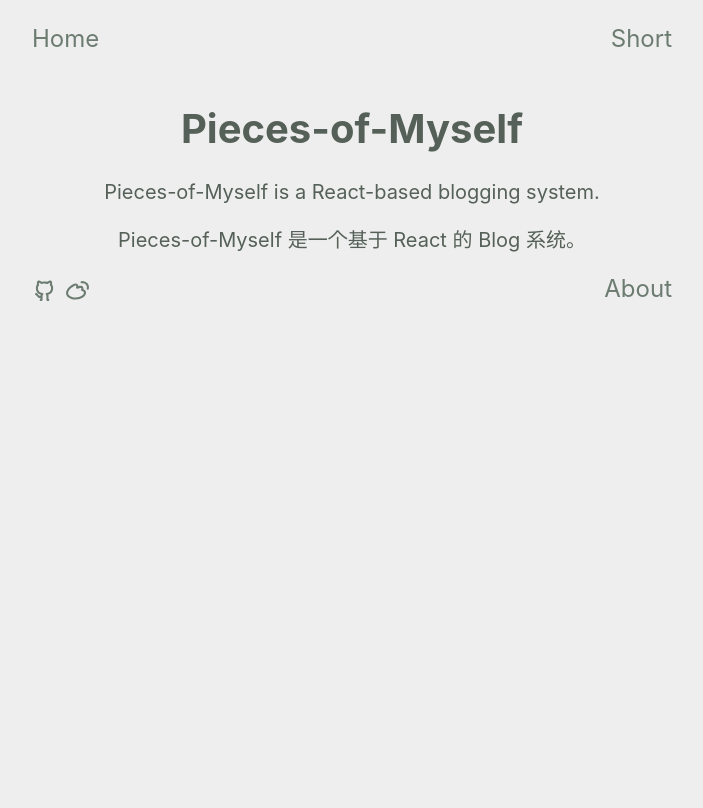
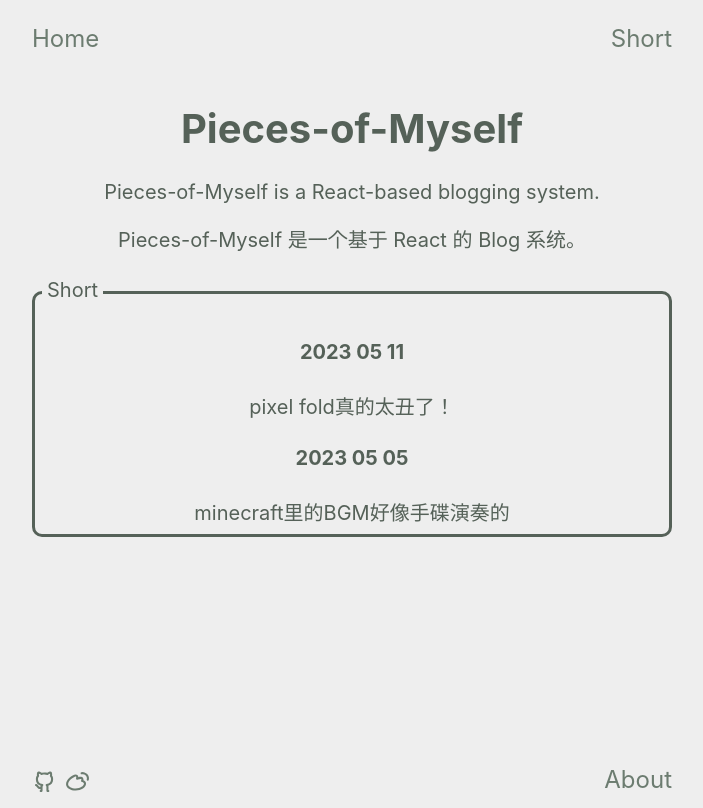
Before and after one commit to TsaiZinan/Pieces-of-Myself, a React (Create React App) app: page / in a window 1280 px wide. Shown: the whole page, without its empty margins (288-991 px from the left). Built offline with nearby package versions, Linux system fonts and the light colour scheme.

Commit message:
add short component to main page

```diff
--- a/src/blogs/short.md
+++ b/src/blogs/short.md
@@ -1 +1,20 @@
-# This is a short blog.
+#### 2023 05 11
+pixel fold真的太丑了！
+
+#### 2023 05 05
+minecraft里的BGM好像手碟演奏的
+
+#### 2023 05 03
+Arkane居然在红霞岛这里崩了，令人感叹
+
+#### 2023 05 02
+一口甜甜圈下去都是幸福的感觉
+
+#### 2023 05 02
+徒劳想抓住梦的尾巴
+
+#### 2023 04 30
+手腕好像知道我要开始复键，突然就隐隐约约痛了起来
+
+#### 2023 04 30
+整理截图，发现我是有多爱wows这游戏啊
--- a/src/components/footer/FooterPage.css
+++ b/src/components/footer/FooterPage.css
@@ -6,6 +6,7 @@
 
   /* border-top: 2px solid var(--main-font-color-2); */
   padding-top: 5px;
+
 }
 
 /* .footerPage-icons {
--- a/src/components/homePage/HomePage.css
+++ b/src/components/homePage/HomePage.css
@@ -6,6 +6,7 @@
   display: flex;
   flex-direction: column;
   align-items: center;
+  min-height: 100vh;
 
   font-size: 20px;
   /* font-family: 'Franklin Gothic Medium', 'Arial Narrow', Arial, sans-serif; */
@@ -34,6 +35,8 @@
 
   width: 50%;
 
+  margin-top: auto;
+
 
 }
 
--- a/src/components/tableOfContents/TableOfContents.css
+++ b/src/components/tableOfContents/TableOfContents.css
@@ -13,11 +13,51 @@
   /* justify-content: center; */
 }
 
+.tableOfContents-short-title {
+  background-color: var(--main-bg-color);
+  color: var(--main-font-color-2);
+
+  position: relative;
+  z-index: 2;
+
+  display: table;
+  width: fit-content;
+
+  margin-bottom: -16px;
+  margin-left: 10px;
+
+  padding: 5px;
+}
+
+.tableOfContents-short {
+  position: relative;
+  z-index: 1;
+
+  /* display: flex;
+  align-items: flex-start; */
+
+  color: var(--main-font-color-2);
+
+  text-align: center;
+
+  border: 3px solid;
+  border-radius: 10px;
+
+  padding: 20px;
+
+  /* display: flex; */
+  /* justify-content: center; */
+
+  max-height: 200px;
+  overflow: scroll;
+}
+
 .tableOfContents-main {
   display: flex;
   flex-direction: column;
 
   margin-bottom: 10px;
+  margin-top: 30px;
   /* align-items: flex-start; */
 
 }
--- a/src/components/tableOfContents/TableOfContents.js
+++ b/src/components/tableOfContents/TableOfContents.js
@@ -6,6 +6,7 @@
 import MdDisplay from '../mdDisplay/MdDisplay';
 
 import title from '../../blogs/title.md'
+import short from '../../blogs/short.md'
 
 
 const TableOfContents = props => {
@@ -105,7 +106,7 @@
     const monthNames = ["January", "February", "March", "April", "May", "June", "July", "August", "September", "October", "November", "December"];
     const monthNamesAbbr = ["JAN", "FEB", "MAR", "APR", "MAY", "JUN", "JUL", "AUG", "SEP", "OCT", "NOV", "DEC"];
 
-    return ( form == 0 ? monthNames[month-1] : form == 1 ? monthNamesAbbr[month-1] : 'ERROR')
+    return (form == 0 ? monthNames[month - 1] : form == 1 ? monthNamesAbbr[month - 1] : 'ERROR')
     // return monthNames[month-1]
   }
 
@@ -133,10 +134,19 @@
 
 
   return (
-    <div  className='tableOfContents'>
+    <div className='tableOfContents'>
       <div className='tableOfContents-about'>
         {<MdDisplay inputMdText={title} />}
       </div>
+
+      <div className='tableOfContents-short-title'>
+        Short
+      </div>
+      <div className='tableOfContents-short'>
+
+        {<MdDisplay inputMdText={short} />}
+      </div>
+
       {
         // display the year by descending
         Object.keys(tableOfContentsHandle()).sort().reverse().map((year, yearIndex) => {
```
